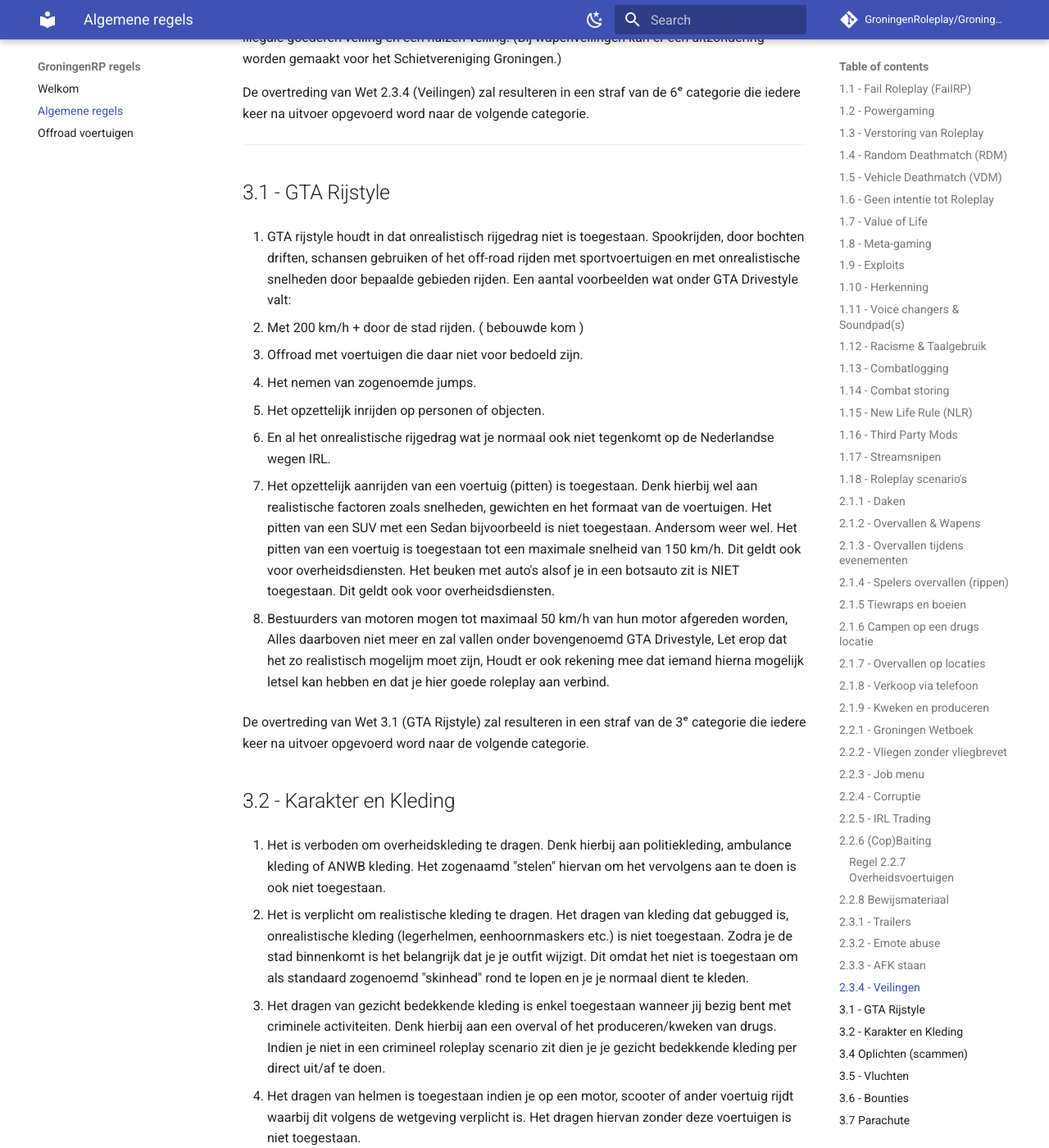
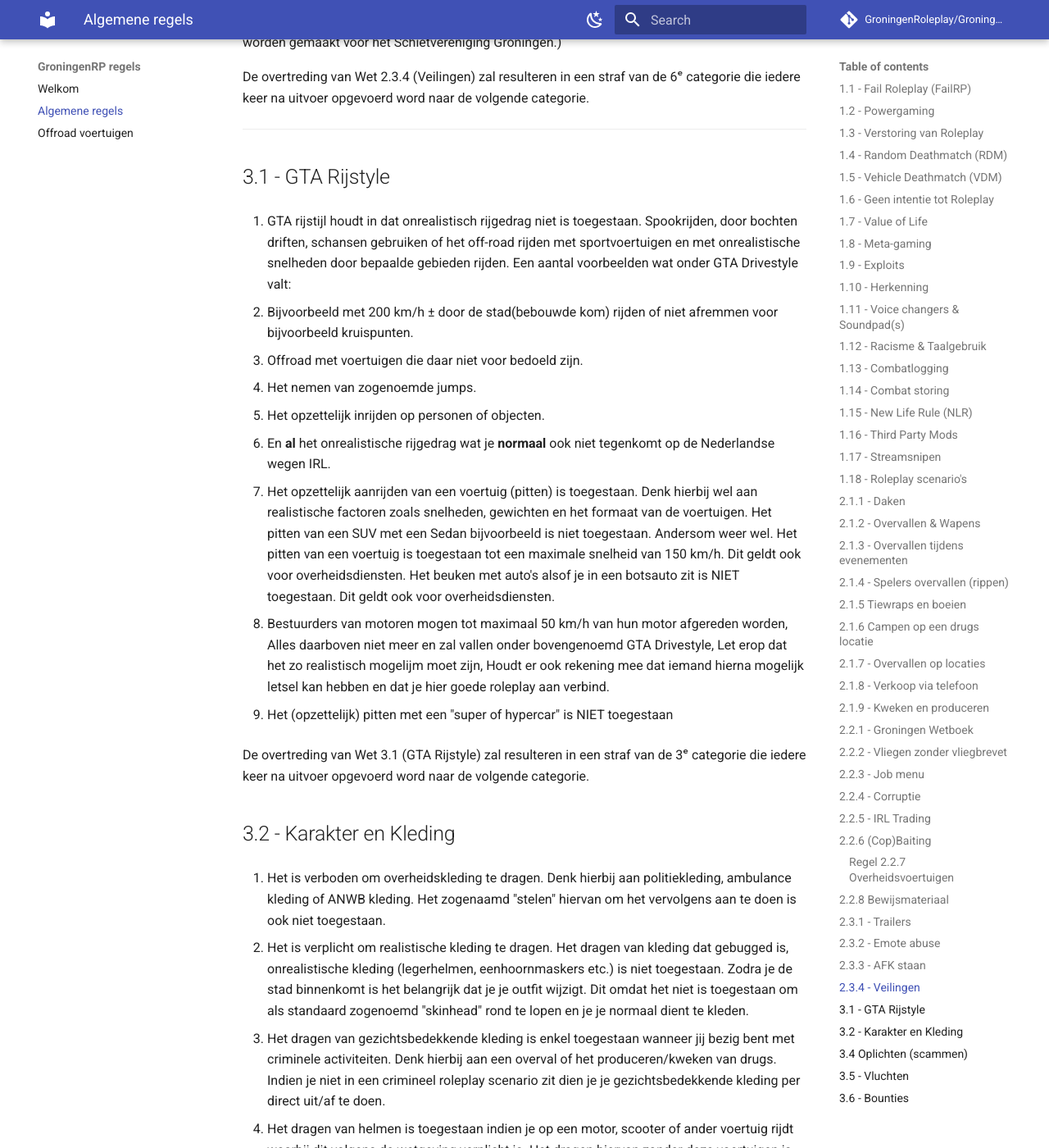
Before and after one commit to MeetixRP/Meetix-Informatie, an MkDocs documentation site: the page built from docs/Algemeen.md, in a window 1280 px wide and 1400 px high, scrolled down 13441 px. Shown: the whole window at 82% size. Built offline with MkDocs 1.6.1 and Material for MkDocs 9.7.7, drawn with Linux system fonts in a browser that asks for light colours; comment, search, counter and statistics services are not loaded; some of the changed text lies outside the part shown.

Commit message:
Serverregel aanpassing
Oude pagina overgenomen hierheen

```diff
--- a/docs/Algemeen.md
+++ b/docs/Algemeen.md
@@ -16,8 +16,8 @@
 2. Het gebruik maken van de /me command is enkel toegestaan in bepaalde situaties. Dit houd dus in dat het gebruik maken ervan in een roleplay scenario om iemand uit te schelden bijvoorbeeld niet is toegestaan. Ook het misbruik maken door dingen te vermelden die er zijn gebeurd via /me is niet toegestaan. Indien een stafflid jou benadert en je microfoon doet het niet is het daarentegen wel toegestaan om even te reageren in /me.
 Het /me command mag enkel gebruikt worden in roleplay scenario's wanneer het een betekenis heeft. Geef bijvoorbeeld je pols aan, laat handboeien wat losser gaan door deze command of dat soort scenario's.
 
-3. Je dient mee te werken aan:
-"/me pakt communicatie middelen en dienst)wapens af"
+Je dient mee te werken aan:
+"/me pakt communicatie middelen en dienstwapens af"
 
 De overtreding van Wet 1.2 (Powergaming) zal resulteren in een straf van de 1ᵉ categorie die iedere keer na uitvoer opgevoerd word naar de volgende categorie.
 
@@ -103,6 +103,7 @@
 ## 1.13 - Combatlogging
 
 Het uitloggen om een roleplay scenario te voorkomen is niet toegestaan. Stel je word overvallen en je logt net uit voordat degene jou kan overvallen valt dit onder combatlogging.
+
 Omdat wij streng tegen het combatloggen zijn en het toch vaak gebeurt zullen er vanaf nu consequenties bovenop de ban volgen.
 
 - Je complete inventory zal ingeleverd dienen te worden bij het management team.
@@ -229,7 +226,7 @@
 - Custom sleutels/pasjes van MLO's.
 - Indien je een wapen signaleerd bij iemand is het na 40 minuten niet meer toegestaan diegene te rippen hiervoor.
 
-2. Er geldt een uitzondering van op het eiland. Hier mag je dus wel mensen overvallen (rippen) zonder gezicht bedekkende kleding of bovenstaande regels.
+2. Er geldt een uitzondering van op het eiland. Hier mag je dus wel mensen overvallen (rippen) zonder gezichtsbedekkende kleding of bovenstaande regels.
 Echter is het wel nogsteeds niet toegestaan om op de drugslocatie(s) te rippen.
 
 3. Het opzetten van een deal met de intentie iemand te bestelen van zijn goederen is niet toegestaan (ripdeal).
@@ -280,11 +277,11 @@
 
 Hieronder vallen de onderstaande dingen:
 
-Handwapens
-Slagwapens (inclusief knuppel en 'keukenmes')
-Vuurwapens
-Drugs
-Witwas praktijken
+- Handwapens
+- Slagwapens (inclusief knuppel en 'keukenmes')
+- Vuurwapens
+- Drugs
+- Witwas praktijken
 
 De overtreding van Wet 2.1.8 (Verkoop via telefoon) zal resulteren in een straf van de 1ᵉ categorie die iedere keer na uitvoer opgevoerd word naar de volgende categorie.
 
@@ -402,18 +399,20 @@
 
 ## 3.1 - GTA Rijstyle
 
-1. GTA rijstyle houdt in dat onrealistisch rijgedrag niet is toegestaan. Spookrijden, door bochten driften, schansen gebruiken of het off-road rijden met sportvoertuigen en met onrealistische snelheden door bepaalde gebieden rijden. Een aantal voorbeelden wat onder GTA Drivestyle valt:
+1. GTA rijstijl houdt in dat onrealistisch rijgedrag niet is toegestaan. Spookrijden, door bochten driften, schansen gebruiken of het off-road rijden met sportvoertuigen en met onrealistische snelheden door bepaalde gebieden rijden. Een aantal voorbeelden wat onder GTA Drivestyle valt:
 
-- Met 200 km/h + door de stad rijden. ( bebouwde kom )
+- Bijvoorbeeld met 200 km/h ± door de stad(bebouwde kom) rijden of niet afremmen voor bijvoorbeeld kruispunten.
 - Offroad met voertuigen die daar niet voor bedoeld zijn.
 - Het nemen van zogenoemde jumps.
 - Het opzettelijk inrijden op personen of objecten.
-- En al het onrealistische rijgedrag wat je normaal ook niet tegenkomt op de Nederlandse wegen IRL.
+- En **al** het onrealistische rijgedrag wat je **normaal** ook niet tegenkomt op de Nederlandse wegen IRL.
 
 2. Het opzettelijk aanrijden van een voertuig (pitten) is toegestaan. Denk hierbij wel aan realistische factoren zoals snelheden, gewichten en het formaat van de voertuigen. Het pitten van een SUV met een Sedan bijvoorbeeld is niet toegestaan. Andersom weer wel. Het pitten van een voertuig is toegestaan tot een maximale snelheid van 150 km/h. Dit geldt ook voor overheidsdiensten.
 Het beuken met auto's alsof je in een botsauto zit is NIET toegestaan. Dit geldt ook voor overheidsdiensten.
 
 3. Bestuurders van motoren mogen tot maximaal 50 km/h van hun motor afgereden worden, Alles daarboven niet meer en zal vallen onder bovengenoemd GTA Drivestyle, Let erop dat het zo realistisch mogelijm moet zijn, Houdt er ook rekening mee dat iemand hierna mogelijk letsel kan hebben en dat je hier goede roleplay aan verbind.
+
+4. Het (opzettelijk) pitten met een "super of hypercar" is NIET toegestaan
 
 De overtreding van Wet 3.1 (GTA Rijstyle) zal resulteren in een straf van de 3ᵉ categorie die iedere keer na uitvoer opgevoerd word naar de volgende categorie.
 
@@ -425,8 +424,8 @@
 2. Het is verplicht om realistische kleding te dragen. Het dragen van kleding dat gebugged is, onrealistische kleding (legerhelmen, eenhoornmaskers etc.) is niet toegestaan.
 Zodra je de stad binnenkomt is het belangrijk dat je je outfit wijzigt. Dit omdat het niet is toegestaan om als standaard zogenoemd "skinhead" rond te lopen en je je normaal dient te kleden.
 
-3. Het dragen van gezicht bedekkende kleding is enkel toegestaan wanneer jij bezig bent met criminele activiteiten. Denk hierbij aan een overval of het produceren/kweken van drugs.
-Indien je niet in een crimineel roleplay scenario zit dien je je gezicht bedekkende kleding per direct uit/af te doen.
+3. Het dragen van gezichtsbedekkende kleding is enkel toegestaan wanneer jij bezig bent met criminele activiteiten. Denk hierbij aan een overval of het produceren/kweken van drugs.
+Indien je niet in een crimineel roleplay scenario zit dien je je gezichtsbedekkende kleding per direct uit/af te doen.
 
 4. Het dragen van helmen is toegestaan indien je op een motor, scooter of ander voertuig rijdt waarbij dit volgens de wetgeving verplicht is. Het dragen hiervan zonder deze voertuigen is niet toegestaan.
 
@@ -442,6 +441,7 @@
 
 De overtreding van Wet 3.4 (Oplichten) zal resulteren in een straf van de 2ᵉ categorie die iedere keer na uitvoer opgevoerd word naar de volgende categorie.
 
+
 ## 3.5 - Vluchten
 
 Indien je vlucht van een overheidsinstantie dien je dit te doen met een reden. Een boete, stoplicht passeren die op rood staat is geen geldige reden.
@@ -454,9 +454,3 @@
 Ook het inhuren van een huurmoordenaar is niet toegestaan.
 
 De overtreding van Wet 3.6 (Bounties) zal resulteren in een straf van de 2ᵉ categorie die iedere keer na uitvoer opgevoerd word naar de volgende categorie.
-
-## 3.7 Parachute
-
-Parachute springen is enkel toegestaan wanneer je in het bezit bent van een (overheids)vliegbrevet.
-Het is niet toegstaan om als piloot uit een vliegtuig te springen om een parachute te gebruiken.
-Je mag alleen landen op open plekken zoals: grasvelden, havengebied (Landen op daken en tussen gebouwen is niet toegestaan)
```
Also changed, not shown: other parts of docs/Algemeen.md (+1 -5 lines).
